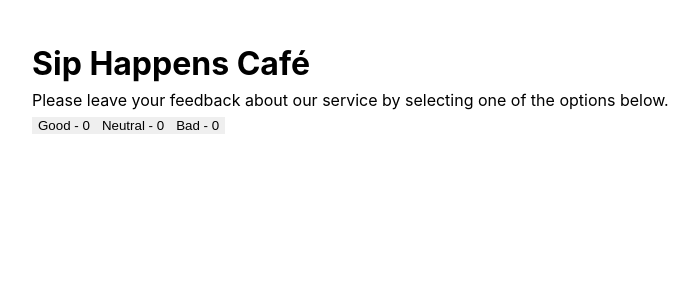
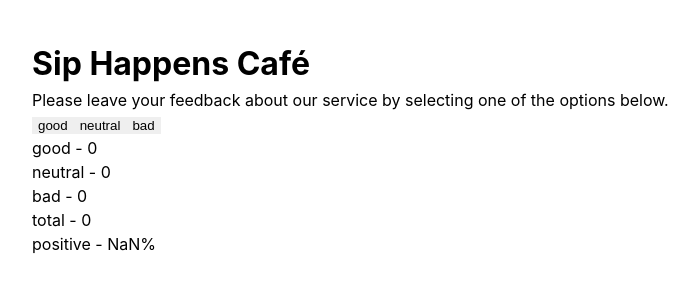
Before and after one commit to DmytroLynnyk/goit-react-hw-02, a React (Vite) app: page / in a window 1280 px wide. Shown: the top 300 px of the page, without its empty margins (8-707 px from the left). Built offline with nearby package versions, Linux system fonts and the light colour scheme.

Commit message:
all feedback done with localStorage

```diff
--- a/src/App.jsx
+++ b/src/App.jsx
@@ -1,60 +1,99 @@
-import { useState } from "react";
+import { useState, useEffect } from "react";
 import "./App.css";
 // import { Options } from './components/options/options';
 // import { Feedback } from './components/feedback/feedback';
 
-const Button = ({ onUpdate, value, children }) => {
-  return (
-    <button onClick={onUpdate}>
-      {children} - {value}
-    </button>
-  );
+const Button = ({ onUpdate, children }) => {
+  return <button onClick={onUpdate}>{children}</button>;
 };
 
-const Clicker = ({ value, onUpdate }) => {
+const Options = ({
+  value: { good, neutral, bad },
+  goodUpdate,
+  neutralUpdate,
+  badUpdate,
+}) => {
   return (
     <div>
-      <Button value={value} onUpdate={onUpdate}>
-        Good
+      <Button value={good} onUpdate={goodUpdate}>
+        good
       </Button>
-      <Button value={value} onUpdate={onUpdate}>
-        Neutral
+      <Button value={neutral} onUpdate={neutralUpdate}>
+        neutral
       </Button>
-      <Button value={value} onUpdate={onUpdate}>
-        Bad
+      <Button value={bad} onUpdate={badUpdate}>
+        bad
       </Button>
     </div>
   );
 };
 
 export const App = () => {
-  const [feedbackState, setFeedbackState] = useState({
-    good: 0,
-    neutral: 0,
-    bad: 0,
+  const [feedbackState, setFeedbackState] = useState(() => {
+    const sevedFeedbacks = window.localStorage.getItem("feedbacks-state");
+    if (JSON.parse(sevedFeedbacks) !== null) {
+      return JSON.parse(sevedFeedbacks);
+    }
+    return {
+      good: 0,
+      neutral: 0,
+      bad: 0,
+    };
   });
+
   const goodFeedback = () => {
     setFeedbackState({
       ...feedbackState,
-      good: good.value + 1,
+      good: feedbackState.good + 1,
     });
   };
   const neutralFeedback = () => {
     setFeedbackState({
       ...feedbackState,
-      neutral: neutral.value + 1,
+      neutral: feedbackState.neutral + 1,
     });
   };
   const badFeedback = () => {
     setFeedbackState({
       ...feedbackState,
-      bad: bad.value + 1,
+      bad: feedbackState.bad + 1,
     });
   };
 
-  const [count, setCount] = useState(0);
-  const habdleClick = () => {
-    setCount(count + 1);
+  useEffect(() => {
+    window.localStorage.setItem(
+      "feedbacks-state",
+      JSON.stringify(feedbackState)
+    );
+  });
+
+  const FeedbackStatus = () => {
+    const totalFeedbacks =
+      feedbackState.good + feedbackState.neutral + feedbackState.bad;
+    const positiveFeedback = Math.round(
+      ((feedbackState.good + feedbackState.neutral) / totalFeedbacks) * 100
+    );
+    return (
+      <>
+        good - {feedbackState.good}
+        <br></br>
+        neutral - {feedbackState.neutral}
+        <br></br>
+        bad - {feedbackState.bad}
+        <br></br>
+        total - {totalFeedbacks}
+        <br></br>
+        positive - {positiveFeedback}%<br></br>
+      </>
+    );
+  };
+
+  const Feedback = (value) => {
+    return (
+      <div>
+        <FeedbackStatus value={value}>good</FeedbackStatus>
+      </div>
+    );
   };
 
   return (
@@ -64,7 +103,13 @@ export const App = () => {
         Please leave your feedback about our service by selecting one of the
         options below.
       </p>
-      <Clicker value={count} onUpdate={habdleClick} />
+      <Options
+        value={feedbackState}
+        goodUpdate={goodFeedback}
+        neutralUpdate={neutralFeedback}
+        badUpdate={badFeedback}
+      />
+      <Feedback value={feedbackState} />
     </>
   );
 };
```
